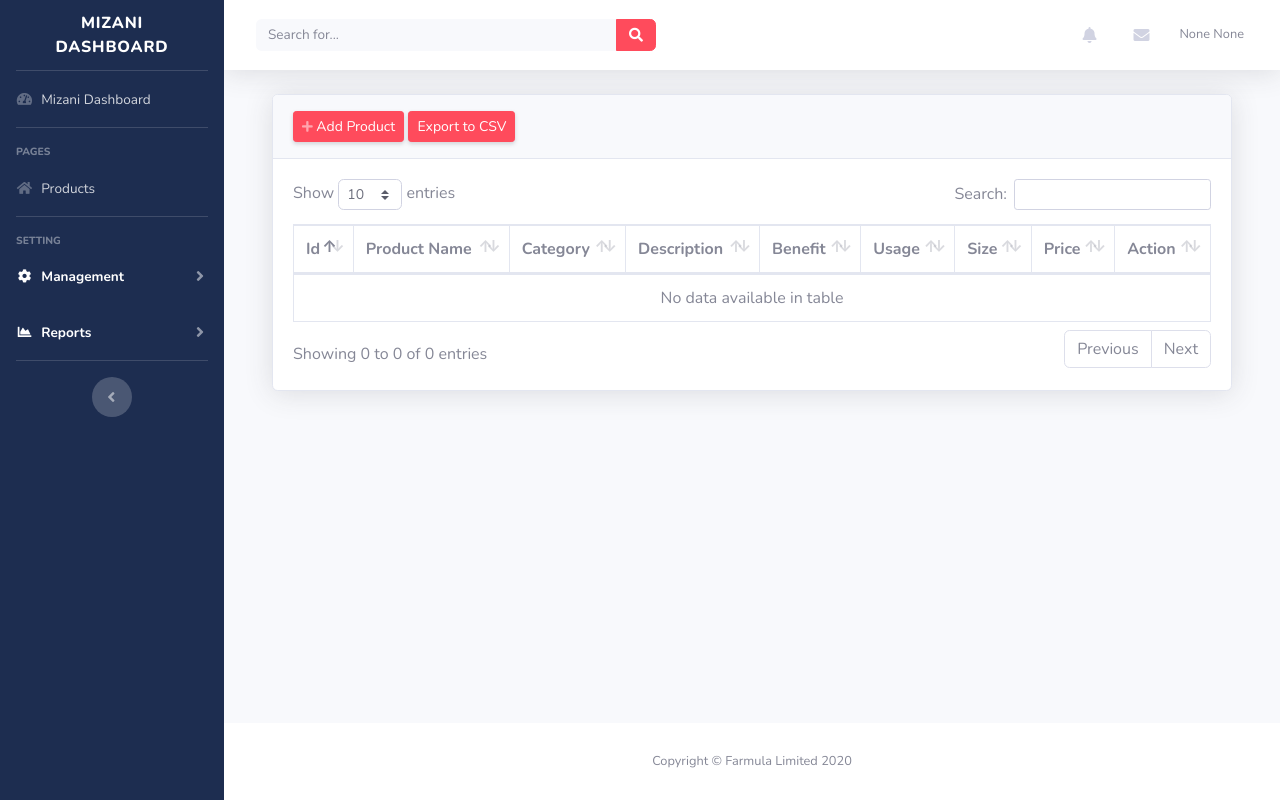
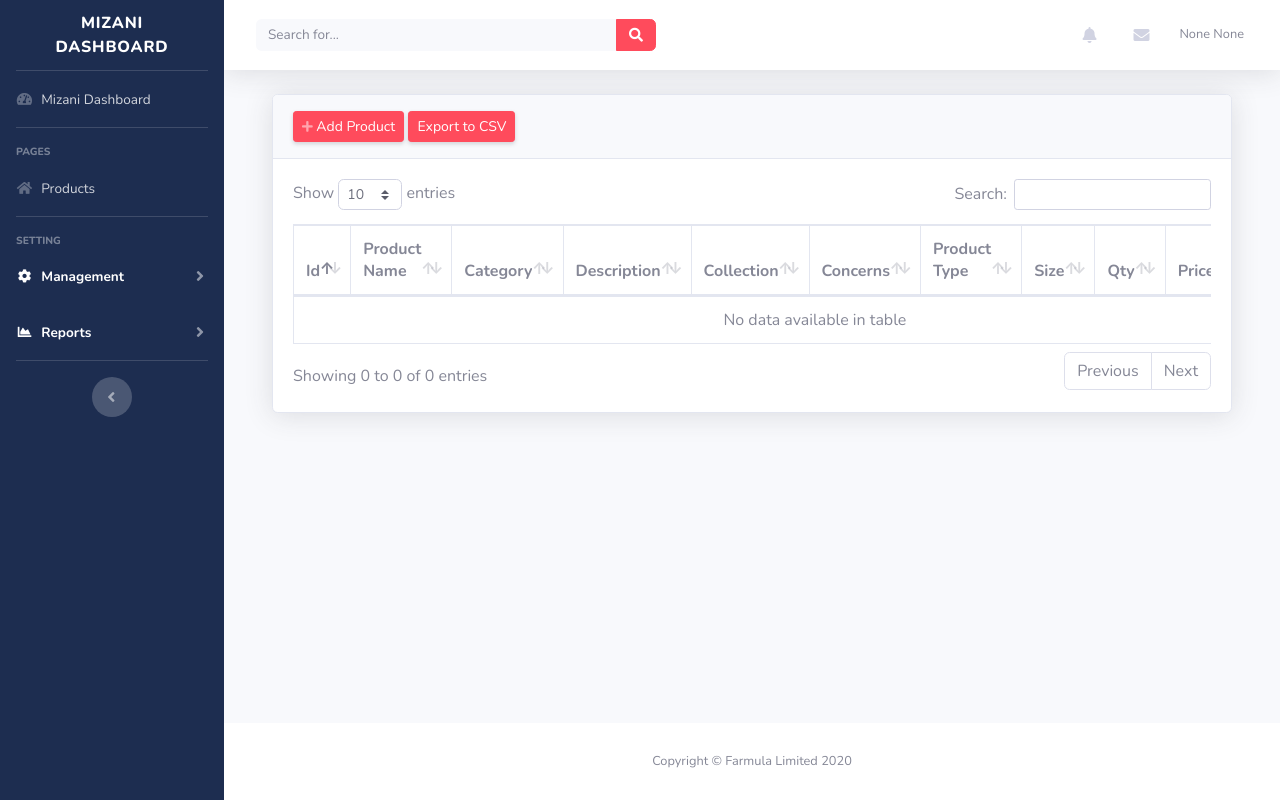
Before and after one commit to Farmulaio/Mizani-Dashboard, a Flask app: page /product in a window 1280 px wide. Run offline with Flask 2, Linux system fonts and the light colour scheme; the visitor is signed in with stand-in values (Sample User, id 1); data comes from the database, SQL or seed files in the repository; data that the repository does not hold is empty; some libraries are stand-ins or nearby versions.

Commit message:
fix product perview and backend

```diff
--- a/dashboard/product/routes.py
+++ b/dashboard/product/routes.py
@@ -1,5 +1,5 @@
 from flask_login import login_user, current_user, logout_user, login_required
-from dashboard.models import  Users,Situation, Products, Categories, Size
+from dashboard.models import  Users,Situation, Products, Categories, Size, Collection, Concerns, ProductType
 from flask import make_response, abort, redirect, url_for, render_template, request, jsonify, flash, Markup, Blueprint
 from dashboard import db, bcrypt
 from sqlalchemy import desc
@@ -28,9 +28,12 @@ def get_product():
     ProductsItems = db.session.query(Products).all()
     SituationItems = db.session.query(Situation).all()
     CategoriesItems = db.session.query(Categories).all()
+    CollectiomItems = db.session.query(Collection).all()
+    ConcernsItems  = db.session.query(Concerns).all()
+    ProductTypeItems = db.session.query(ProductType).all()
     SizeItems = db.session.query(Size).all()
 
-    return render_template('product.html', ProductsItems = ProductsItems, SituationItems = SituationItems, CategoriesItems = CategoriesItems, SizeItems = SizeItems)
+    return render_template('product.html', ProductsItems = ProductsItems, SituationItems = SituationItems, CategoriesItems = CategoriesItems, SizeItems = SizeItems, CollectiomItems = CollectiomItems, ConcernsItems = ConcernsItems, ProductTypeItems = ProductTypeItems)
 
 # add new Product
 @product.route('/product/new', methods=['POST', 'GET'])
@@ -39,7 +42,7 @@ def add_product():
     if request.method == 'POST':
         file = request.files['ImageUrl']
         file.save(os.path.join(app.config['UPLOAD_FOLDER'] , file.filename))
-        NewProduct = Products(Name = request.form['ProductName'], Description = request.form['Description'], Usage = request.form['Usage'], Benefit = request.form['Benefit'], Enabled = request.form['Status'], Price = request.form['Price'], IdCategory = request.form['Category'], IdSize = request.form['Size'], IdUser = current_user.IdUser, ImageUrl = "https://mizani.farmula.io/static/img/" + file.filename)
+        NewProduct = Products(Name = request.form['ProductName'], Description = request.form['Description'], Enabled = request.form['Status'], Price = request.form['Price'], IdCategory = request.form['Category'], IdCollection = request.form['Collection'], IdProductType = request.form['ProductType'], IdConcerns = request.form['Concerns'], Quantity = request.form['Quantity'], IdSize = request.form['Size'], IdUser = current_user.IdUser, ImageUrl = "https://mizani.farmula.io/static/img/" + file.filename)
         try :
             db.session.add(NewProduct)
             db.session.commit()
@@ -48,7 +51,7 @@ def add_product():
             return redirect(url_for('product.get_product'))
         except Exception as err :
             print(err)
-            flash('No !! ' + Sad + ' Booking did not insert successfully . Please check insertion ', 'danger')
+            flash('No !! ' + Sad + ' Prodcut did not insert successfully . Please check insertion ', 'danger')
 
     return redirect(url_for('product.get_product'))
 
@@ -63,11 +66,13 @@ def edit_product(IdProduct):
         EditProduct = db.session.query(Products).filter_by(IdProduct = IdProduct).one()
         EditProduct.Name = request.form['ProductName']
         EditProduct.Description  = request.form['Description']
-        EditProduct.Usage = request.form['Usage']
-        EditProduct.Benefit = request.form['Benefit']
+        EditProduct.IdCategory = request.form['Category']
+        EditProduct.IdCollection = request.form['Collection']
+        EditProduct.IdProductType = request.form['ProductType']
+        EditProduct.IdConcerns = request.form['Concerns']
         EditProduct.Enabled  = request.form['Status']
         EditProduct.Price  = request.form['Price']
-        EditProduct.IdCategory  = request.form['Category']
+        EditProduct.Quantity  = request.form['Quantity']
         EditProduct.IdSize  = request.form['Size']
         EditProduct.ImageUrl  =  "https://mizani.farmula.io/static/img/" + file.filename
         try :
--- a/dashboard/templates/product.html
+++ b/dashboard/templates/product.html
@@ -28,9 +28,11 @@
               <!-- <th>Business Name</th> -->
               <th>Category</th>
               <th>Description</th>
-              <th>Benefit</th>
-              <th>Usage</th>
+              <th>Collection</th>
+              <th>Concerns</th>
+              <th>Product Type</th>
               <th>Size</th>
+              <th>Qty</th>
               <th>Price</th>
               <th>Action</th>
             </tr>
@@ -50,9 +52,11 @@
               <td> {{ item.Name }} </td>
               <td> {{ item.cat.Category }} </td>
               <td> {{ item.Description }} </td>
-              <td> {{ item.Benefit }} </td>
-              <td> {{ item.Usage }} </td>
+              <td> {{ item.coll.Collection }} </td>
+              <td> {{ item.con.Concerns }} </td>
+              <td> {{ item.protype.ProductType }} </td>
               <td> {{ item.size.Size }} </td>
+              <td>{{ item.Quantity }}</td>
               <td>{{ item.Price }} KSH</td>
               <td>
                 <a href="#" class="d-none d-sm-inline-block btn btn-sm btn-primary shadow-sm" data-toggle="modal"
@@ -95,6 +99,30 @@
                         </select>
                       </div>
                       <div class="form-group">
+                        <label for="exampleFormControlSelect1">Choose Product Collection :</label>
+                        <select class="form-control" id="exampleFormControlSelect1" name="Collection">
+                          {% for Collection in CollectiomItems %}
+                          <option value="{{ Collection.IdCollection }}">{{ Collection.Collection }}</option>
+                          {% endfor %}
+                        </select>
+                      </div>
+                      <div class="form-group">
+                        <label for="exampleFormControlSelect1">Choose Product Type :</label>
+                        <select class="form-control" id="exampleFormControlSelect1" name="ProductType">
+                          {% for Type in ProductTypeItems %}
+                          <option value="{{ Type.IdProductType }}">{{ Type.ProductType }}</option>
+                          {% endfor %}
+                        </select>
+                      </div>
+                      <div class="form-group">
+                        <label for="exampleFormControlSelect1">Choose Product Concerns :</label>
+                        <select class="form-control" id="exampleFormControlSelect1" name="Concerns">
+                          {% for Concerns in ConcernsItems %}
+                          <option value="{{ Concerns.IdConcerns }}">{{ Concerns.Concerns }}</option>
+                          {% endfor %}
+                        </select>
+                      </div>
+                      <div class="form-group">
                         <label for="exampleFormControlSelect1">Choose Product Size :</label>
                         <select class="form-control" id="exampleFormControlSelect1" name="Size">
                           {% for Size in SizeItems %}
@@ -108,17 +136,25 @@
                           <textarea class="form-control" rows="5"  name="Description">{{ item.Description }}</textarea>
                         </div>
                       </div>
-                      <div class="form-row">
+                      <!-- <div class="form-row">
                         <div class="form-group col-md-12">
                           <label for="exampleFormControlSelect1">Usage :</label>
                           <textarea class="form-control" rows="5"   name="Usage"> {{ item.Usage }}</textarea>
                         </div>
-                      </div>
-                      <div class="form-row">
+                      </div> -->
+                      <!-- <div class="form-row">
                         <div class="form-group col-md-12">
                           <label for="exampleFormControlSelect1">Benefit :</label>
                           <textarea class="form-control" rows="5"  name="Benefit"> {{ item.Benefit }}</textarea>
                         </div>
+                      </div> -->
+                      <div class="form-group">
+                        <label for="inputAddress">Quantity :</label>
+                        <input type="text" class="form-control" id="inputAddress" value="{{ item.Quantity }}" name="Quantity">
+                      </div>
+                      <div class="form-group">
+                        <label for="inputAddress">Price :</label>
+                        <input type="text" class="form-control" id="inputAddress" value="{{ item.Price }}"  name="Price">
                       </div>
                       <div class="form-group">
                         <label for="exampleFormControlSelect1">Choose Product Status :</label>
@@ -127,11 +163,6 @@
                           <option value="{{ status.IdSituation }}">{{ status.Situation }}</option>
                           {% endfor %}
                         </select>
-                      </div>
-
-                      <div class="form-group">
-                        <label for="inputAddress">Price :</label>
-                        <input type="text" class="form-control" id="inputAddress" value="{{ item.Price }}"  name="Price">
                       </div>
                       <div class="form-group">
                         <label for="exampleFormControlSelect1">Insert Image :</label>
@@ -249,6 +280,30 @@
             </select>
           </div>
           <div class="form-group">
+            <label for="exampleFormControlSelect1">Choose Product Collection :</label>
+            <select class="form-control" id="exampleFormControlSelect1" name="Collection">
+              {% for Collection in CollectiomItems %}
+              <option value="{{ Collection.IdCollection }}">{{ Collection.Collection }}</option>
+              {% endfor %}
+            </select>
+          </div>
+          <div class="form-group">
+            <label for="exampleFormControlSelect1">Choose Product Type :</label>
+            <select class="form-control" id="exampleFormControlSelect1" name="ProductType">
+              {% for Type in ProductTypeItems %}
+              <option value="{{ Type.IdProductType }}">{{ Type.ProductType }}</option>
+              {% endfor %}
+            </select>
+          </div>
+          <div class="form-group">
+            <label for="exampleFormControlSelect1">Choose Product Concerns :</label>
+            <select class="form-control" id="exampleFormControlSelect1" name="Concerns">
+              {% for Concerns in ConcernsItems %}
+              <option value="{{ Concerns.IdConcerns }}">{{ Concerns.Concerns }}</option>
+              {% endfor %}
+            </select>
+          </div>
+          <div class="form-group">
             <label for="exampleFormControlSelect1">Choose Product Size :</label>
             <select class="form-control" id="exampleFormControlSelect1" name="Size">
               {% for Size in SizeItems %}
@@ -262,17 +317,25 @@
               <textarea class="form-control" rows="5" name="Description"></textarea>
             </div>
           </div>
-          <div class="form-row">
+          <!-- <div class="form-row">
             <div class="form-group col-md-12">
               <label for="exampleFormControlSelect1">Usage :</label>
               <textarea class="form-control" rows="5"  name="Usage"></textarea>
             </div>
-          </div>
-          <div class="form-row">
+          </div> -->
+          <!-- <div class="form-row">
             <div class="form-group col-md-12">
               <label for="exampleFormControlSelect1">Benefit :</label>
               <textarea class="form-control" rows="5"  name="Benefit"></textarea>
             </div>
+          </div> -->
+          <div class="form-group">
+            <label for="inputAddress">Quantity :</label>
+            <input type="text" class="form-control" id="inputAddress" placeholder="Insert Quantity" name="Quantity">
+          </div>
+          <div class="form-group">
+            <label for="inputAddress">Price :</label>
+            <input type="text" class="form-control" id="inputAddress" placeholder="Insert Price" name="Price">
           </div>
           <div class="form-group">
             <label for="exampleFormControlSelect1">Choose Product Status :</label>
@@ -281,11 +344,6 @@
               <option value="{{ status.IdSituation }}">{{ status.Situation }}</option>
               {% endfor %}
             </select>
-          </div>
-
-          <div class="form-group">
-            <label for="inputAddress">Price :</label>
-            <input type="text" class="form-control" id="inputAddress" placeholder="Insert Price" name="Price">
           </div>
           <div class="form-group">
             <label for="exampleFormControlSelect1">Insert Image :</label>
```
Also changed, not shown: dashboard/models.py (+11 -4 lines), dashboard/static/img/IMG_7459 2.jpg (added), dashboard/static/img/IMG_7459.jpg (added).
